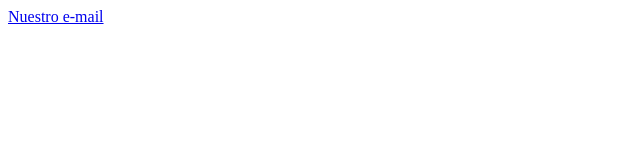
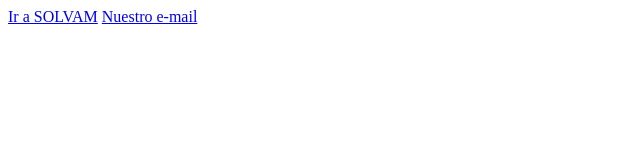
Before and after one commit to dangomez04/initializr, a plain HTML site: page contact.html in a window 1280 px wide. Shown: the whole page, without its empty margins (0-640 px from the left). Drawn offline with Linux system fonts and the light colour scheme.

Commit message:
Update contact.html
Añadido enlace a SOLVAM

```diff
--- a/contact.html
+++ b/contact.html
@@ -7,6 +7,7 @@
     <title>Contacto</title>
 </head>
 <body>
+        <a href="http://www.solvam.es">Ir a SOLVAM</a>
    <a href="mailto:jose@solvam.es">Nuestro e-mail</a>
     <img src="">
 </body>
```
